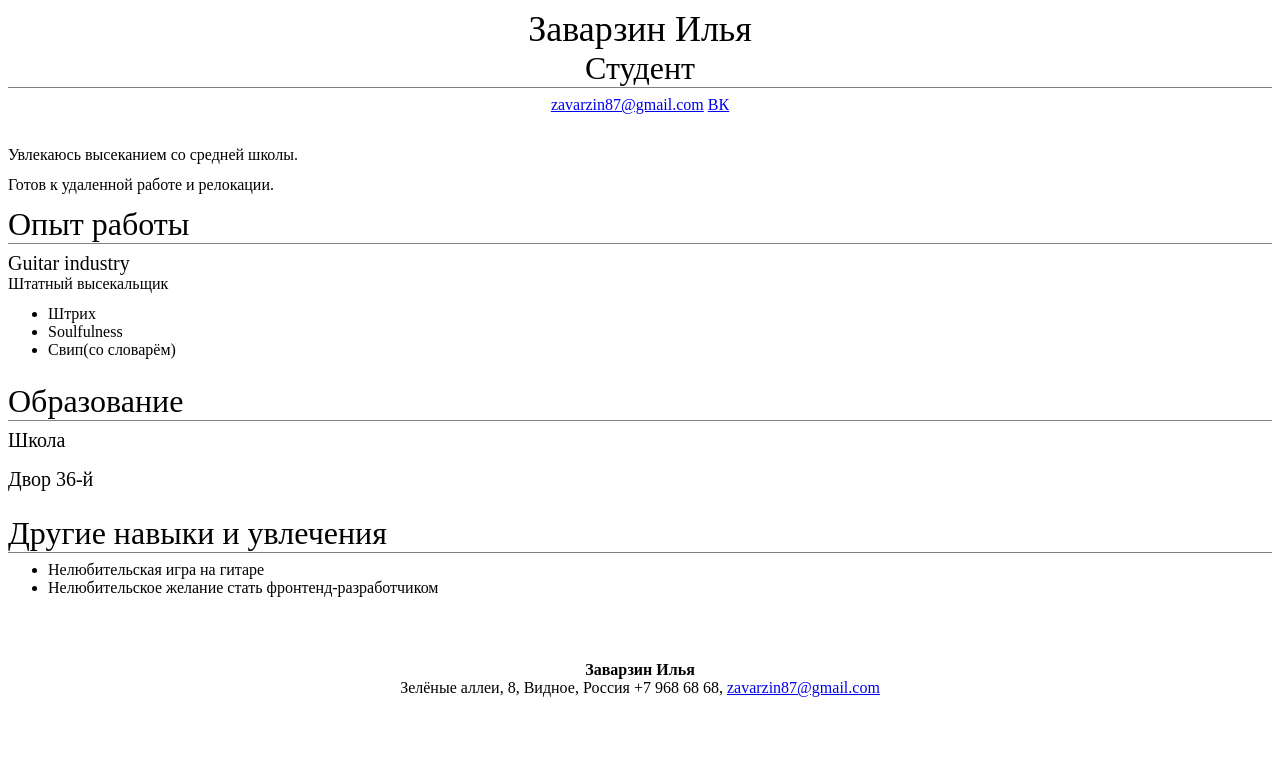
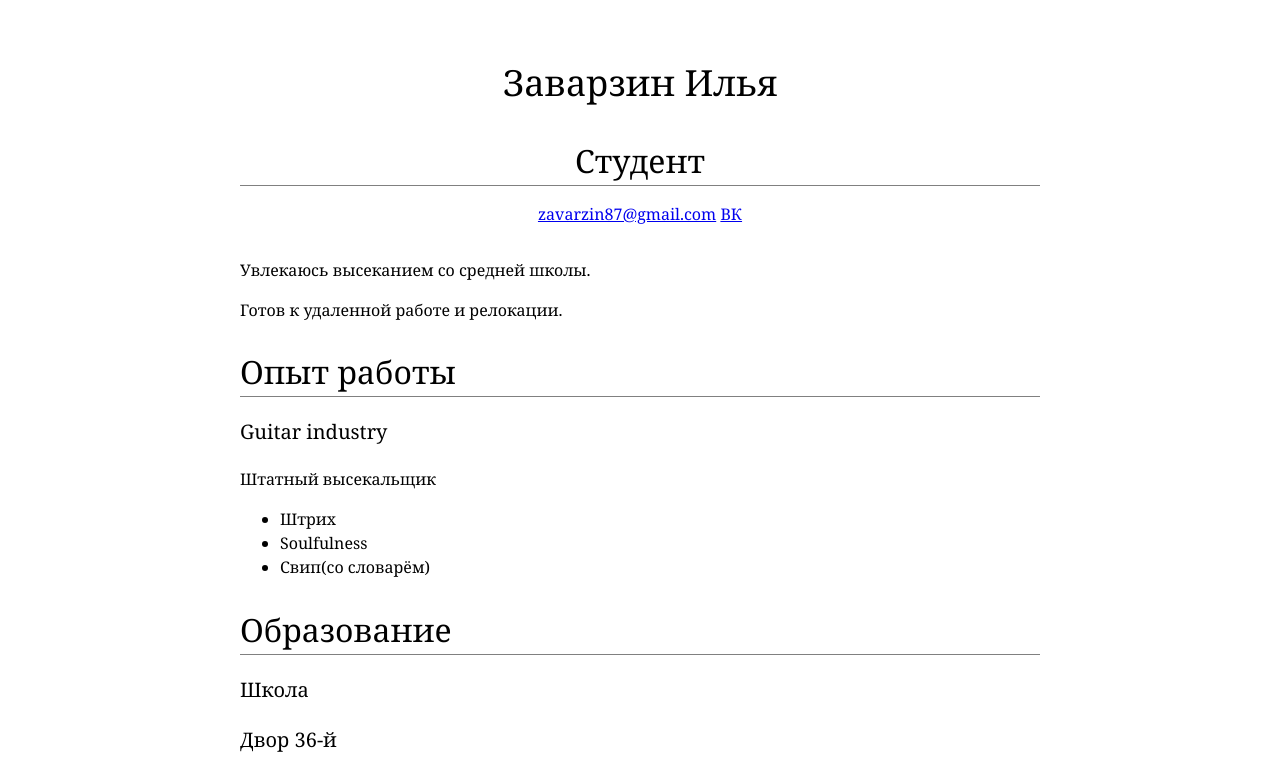
Before and after one commit to Karptyk/karptyk.github.io, a plain HTML site: page index.html in a window 1280 px wide. Shown: the top 778 px of the page. Drawn offline with Linux system fonts and the light colour scheme.

Commit message:
Update main.css

```diff
--- a/main.css
+++ b/main.css
@@ -1,17 +1,21 @@
-/* BEGIN */
+body {
+  font-family: Georgia;
+  font-size: 16px;
+  margin: 0 auto;   /* center content */
+  max-width: 800px; /* limit width */
+  line-height: 1.5;
+  padding-top: 32px;
+  padding-bottom: 32px;
+}
 p {
-  margin-top: 0;
   margin-bottom: 12px;
-}
-ul {
-  margin-top: 0;
 }
 h1, h2, h3 {
   font-weight: 400;
-  margin: 0;
 }
 h1 {
   font-size: 36px;
+  margin-bottom: 0;
 }
 h2 {
   font-size: 32px;
@@ -25,13 +29,13 @@ h3 {
   margin-bottom: 32px;
   text-align: center;
 }
+#footer {
+  margin-top: 64px;
+  text-align: center;
+}
 .main_section {
   margin-bottom: 24px;
 }
 .main_section_item {
   margin-bottom: 16px;
 }
-#footer {
-  margin-top: 64px;
-  text-align: center;
-}
```
